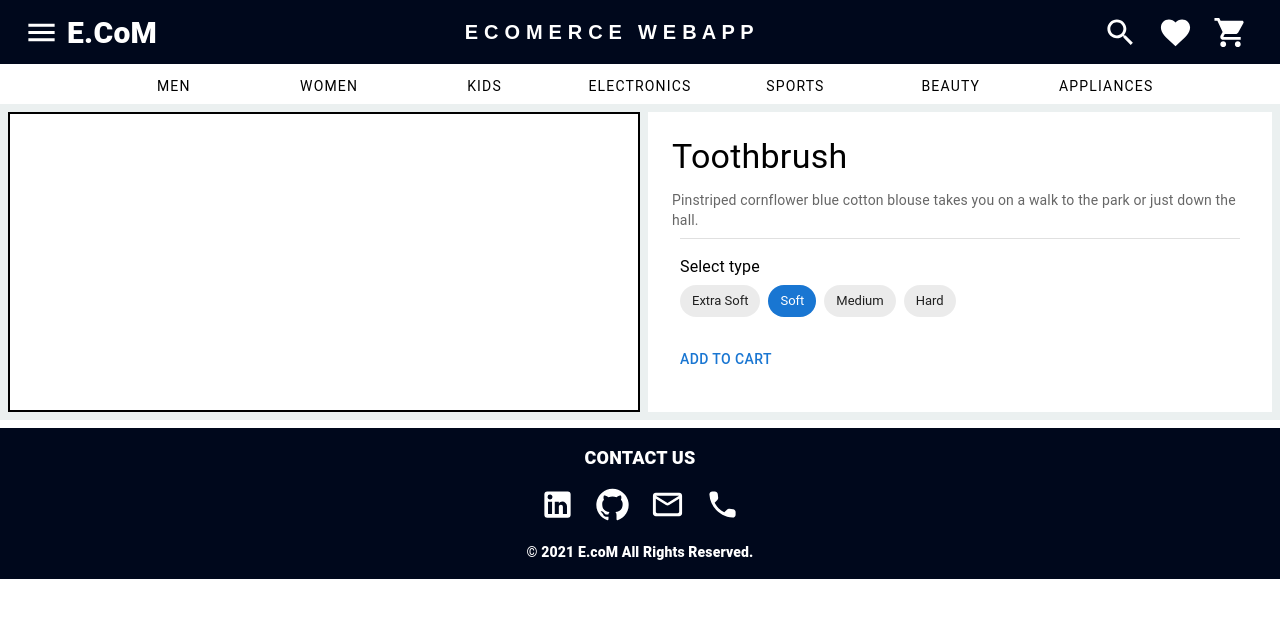
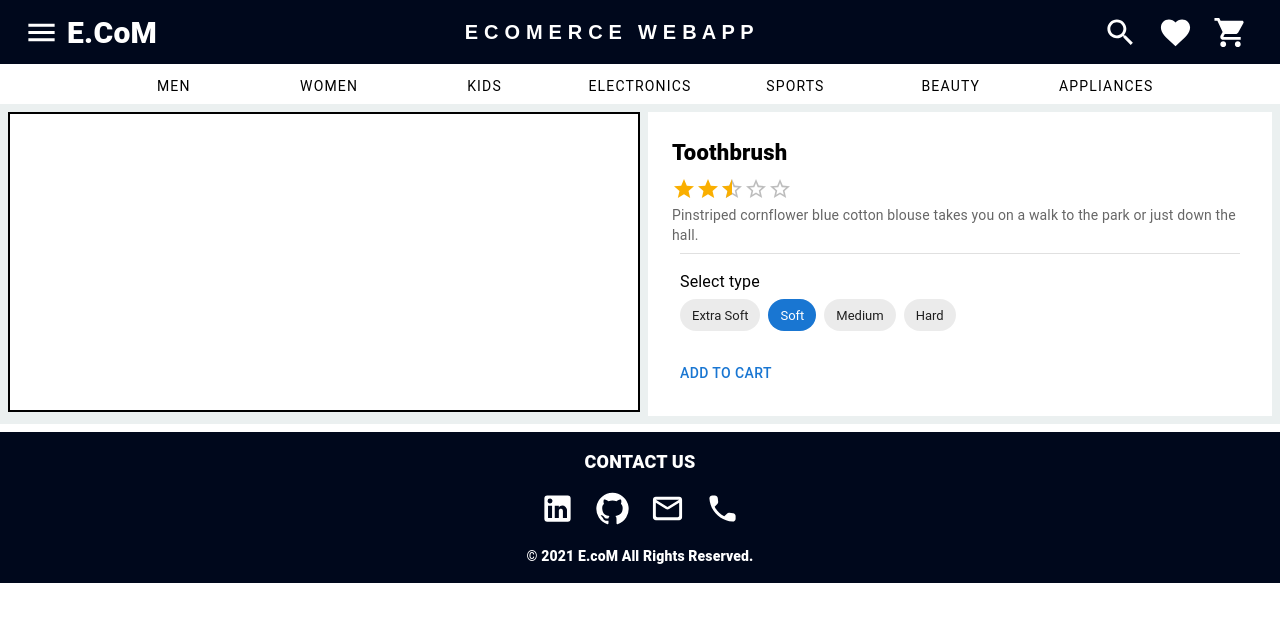
Before and after one commit to lkakshay/e-comerse_webapp_frontend, a React (Create React App) app: page /product/1 in a window 1280 px wide. Shown: the top 622 px of the page. Built offline with nearby package versions, Linux system fonts and the light colour scheme.

Commit message:
working on single product page

```diff
--- a/src/Pages/singleproduct.jsx
+++ b/src/Pages/singleproduct.jsx
@@ -6,7 +6,7 @@ import Grid from "@mui/material/Grid";
 import Stack from "@mui/material/Stack";
 import Divider from "@mui/material/Divider";
 import Typography from "@mui/material/Typography";
-import { Product } from "../Components/product";
+import { Rating } from "@mui/material";
 
 export const Singleproduct = () => {
   return (
@@ -18,27 +18,32 @@ export const Singleproduct = () => {
           sm={12}
           md={12}
           lg={6}
-          sx={{ my: 1, px: 1, backgroundColor: "white", height: "300px" ,border:'2px solid black'}}
+          sx={{
+            my: 1,
+            px: 1,
+            backgroundColor: "white",
+            height: "300px",
+            border: "2px solid black",
+          }}
         ></Grid>
-        <Grid
-          container
-          xs={12}
-          md={12}
-          sm={12}
-          lg={6}
-          sx={{  my: 1,pl:1 }}
-        >
-          <Box
-            sx={{ width: "100%",p:2, bgcolor: "background.paper" }}
-          >
+        <Grid container xs={12} md={12} sm={12} lg={6} sx={{ my: 1, pl: 1 }}>
+          <Box sx={{ width: "100%", p: 2, bgcolor: "background.paper" }}>
             <Box sx={{ my: 1, mx: 1 }}>
-              <Grid container alignItems="center">
-                <Grid item xs>
-                  <Typography gutterBottom variant="h4" component="div">
-                    Toothbrush
-                  </Typography>
-                </Grid>
-              </Grid>
+              <Typography
+                gutterBottom
+                sx={{ fontSize: "22px", fontWeight: "900" }}
+              >
+                Toothbrush
+              </Typography>
+
+              <Rating
+                name="half-rating-read"
+                defaultValue={2.5}
+                precision={0.5}
+                readOnly
+                size="medium"
+              />
+
               <Typography color="text.secondary" variant="body2">
                 Pinstriped cornflower blue cotton blouse takes you on a walk to
                 the park or just down the hall.
```
